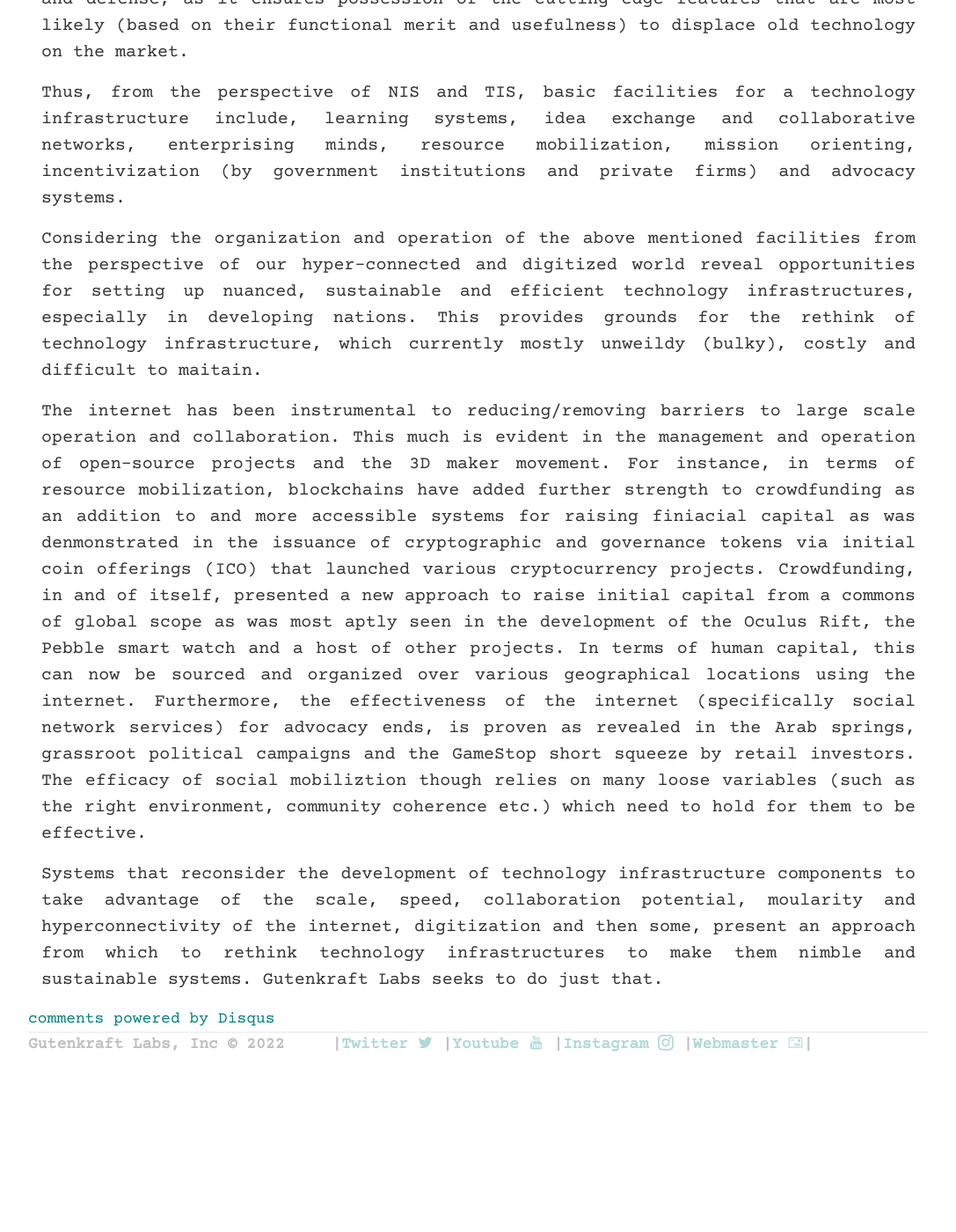
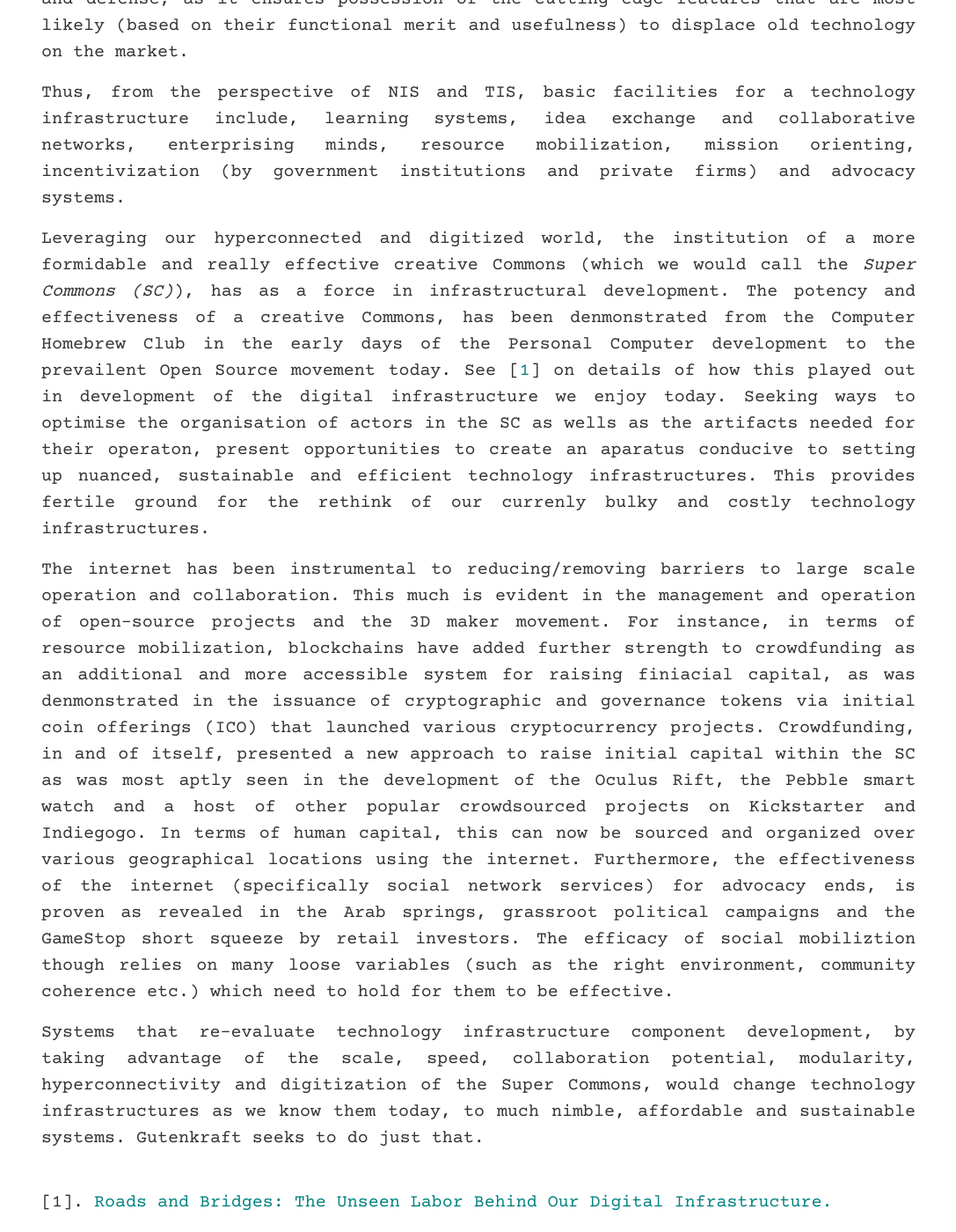
Before and after one commit to oferonmi/datafilik.github.io, a Jekyll site: the page built from _posts/2022-09-24-on-technology-infrastructure.md, in a window 1280 px wide and 1400 px high, scrolled down 2186 px. Shown: the whole window at 88% size, without its empty margins (96-1183 px from the left). Built offline with Jekyll 4.4.1, drawn with Linux system fonts in a browser that asks for light colours; some web fonts are replaced; comment, search, counter and statistics services are not loaded; before the commit the page ends 3427 px from its top, so only the background shows below that.

Commit message:
blog update

```diff
--- a/_posts/2022-09-24-on-technology-infrastructure.md
+++ b/_posts/2022-09-24-on-technology-infrastructure.md
@@ -38,12 +38,15 @@ published: true
         Thus, from the perspective of NIS and TIS, basic facilities for a technology infrastructure include, learning systems, idea exchange and collaborative networks, enterprising minds, resource mobilization, mission  orienting, incentivization (by government institutions and private firms)  and advocacy systems.
     </p>
     <p align="justify">
-        Considering the organization and operation of the above mentioned  facilities from the perspective of our hyper-connected and digitized world reveal opportunities for setting up nuanced, sustainable and efficient technology infrastructures, especially in developing nations. This provides grounds for the rethink of technology infrastructure, which currently mostly unweildy (bulky), costly and difficult to maitain.
+        Leveraging our hyperconnected and digitized world, the institution of a more formidable and really effective creative Commons (which we would call the <em>Super Commons (SC)</em>), has as a force in infrastructural development. The potency and effectiveness of a creative Commons, has been denmonstrated from the Computer Homebrew Club in the early days of the Personal Computer development to the prevailent Open Source movement today. See [<a href="https://www.fordfoundation.org/work/learning/research-reports/roads-and-bridges-the-unseen-labor-behind-our-digital-infrastructure/" target="_blank">1</a>] on details of how this played out in development of the digital infrastructure we enjoy today.  Seeking ways to optimise the organisation of actors in the SC as wells as the artifacts needed for their operaton, present opportunities to create an aparatus conducive to setting up nuanced, sustainable and efficient technology infrastructures. This provides fertile ground for the rethink of our currenly bulky and costly technology infrastructures.
     </p>
     <p align="justify">
-        The internet has been instrumental to reducing/removing barriers to large scale operation and collaboration. This much is evident in the management and operation of open-source projects and the 3D maker movement. For instance, in terms of resource mobilization, blockchains  have added further strength to crowdfunding as an addition to and more accessible systems for raising finiacial capital as was denmonstrated in the issuance of cryptographic and governance tokens via initial coin offerings (ICO) that launched various cryptocurrency projects. Crowdfunding, in and of itself, presented a new approach to raise initial capital from a commons of global scope as was most aptly seen in the development of the Oculus Rift, the Pebble smart watch and a host of other projects. In terms of human capital, this can now be sourced and organized over various geographical locations using the internet. Furthermore, the effectiveness of the internet (specifically social network services) for advocacy ends, is proven as revealed in the Arab springs, grassroot political campaigns and the GameStop short squeeze by retail investors. The efficacy of social mobiliztion though relies on many loose variables (such as the right environment, community coherence etc.) which need to hold for them to be effective.
+        The internet has been instrumental to reducing/removing barriers to large scale operation and collaboration. This much is evident in the management and operation of open-source projects and the 3D maker movement. For instance, in terms of resource mobilization, blockchains  have added further strength to crowdfunding as an additional and more accessible system for raising finiacial capital, as was denmonstrated in the issuance of cryptographic and governance tokens via initial coin offerings (ICO) that launched various cryptocurrency projects. Crowdfunding, in and of itself, presented a new approach to raise initial capital within the SC as was most aptly seen in the development of the Oculus Rift, the Pebble smart watch and a host of other popular crowdsourced projects on Kickstarter and Indiegogo. In terms of human capital, this can now be sourced and organized over various geographical locations using the internet. Furthermore, the effectiveness of the internet (specifically social network services) for advocacy ends, is proven as revealed in the Arab springs, grassroot political campaigns and the GameStop short squeeze by retail investors. The efficacy of social mobiliztion though relies on many loose variables (such as the right environment, community coherence etc.) which need to hold for them to be effective.
     </p>
     <p align="justify">
-        Systems that reconsider the development of technology infrastructure components to  take advantage of the scale, speed, collaboration potential, moularity and hyperconnectivity of the internet, digitization  and then some, present an approach from which to rethink technology infrastructures to make them nimble  and sustainable systems. Gutenkraft Labs seeks to do just that.
+        Systems that re-evaluate technology infrastructure component development, by  taking advantage of the scale, speed, collaboration potential, modularity, hyperconnectivity and digitization of the Super Commons, would change technology infrastructures as we know them today, to  much nimble, affordable  and sustainable systems. Gutenkraft seeks to do just that.
+    </p><br>
+    <p>
+        [1]. <a href="https://www.fordfoundation.org/work/learning/research-reports/roads-and-bridges-the-unseen-labor-behind-our-digital-infrastructure/" target="_blank">Roads and Bridges: The Unseen Labor Behind Our Digital Infrastructure.</a>
     </p>
 </section>
--- a/index.html
+++ b/index.html
@@ -26,7 +26,7 @@ title: Gutenkraft - Adapt and Innovate for growth
 		<h1 class="text-center">The Problem.</h1>
 
 		<p class="fs-2" align="justify">
-			Technology infrastructures can be unweildy, difficult to deploy and maintain. This implies that with the current approach, great capital cost is involved for the entire life cycle of the infrastructure hardware. Given the high deployment and maintenance cost, they become the opportunity cost of attending to other easy-to-solve (often short term impact) national needs in developing nations.
+			Technology infrastructures can be unweildy, difficult to deploy and maintain. This implies that with the current approach, great capital cost is involved for the entire life cycle of the infrastructure hardware. Given their high deployment and maintenance cost, they are leftout in favour of attending to other easy-to-solve (often short term impact) national needs especially in developing nations.
 		</p>
 	</div>
 </section><br>
@@ -36,8 +36,7 @@ title: Gutenkraft - Adapt and Innovate for growth
 		<h1 class="text-center">What We Think.</h1>
 
 		<p class="fs-2" align="justify">
-			At Gutenkraft, we believe the lack of necessary technological facilities in developing and under-developed nations, makes them  unable to attract and effectively utilize capital (from
-			foreign/local investment as well as foreign aid), needed to drive sustainable development and improved quality of life. We think key technology infrastructures need a pragmatic rethink that considers the reality on ground in developing and under-developed nations.
+			At Gutenkraft, we believe the lack of necessary technological facilities in developing and under-developed nations, makes them  unable to attract and effectively utilize capital, needed to drive sustainable development and improved quality of life. We think key technology infrastructures need a pragmatic rethink that considers the reality on ground in developing and under-developed nations.
 		</p>
 	</div>
 
```
